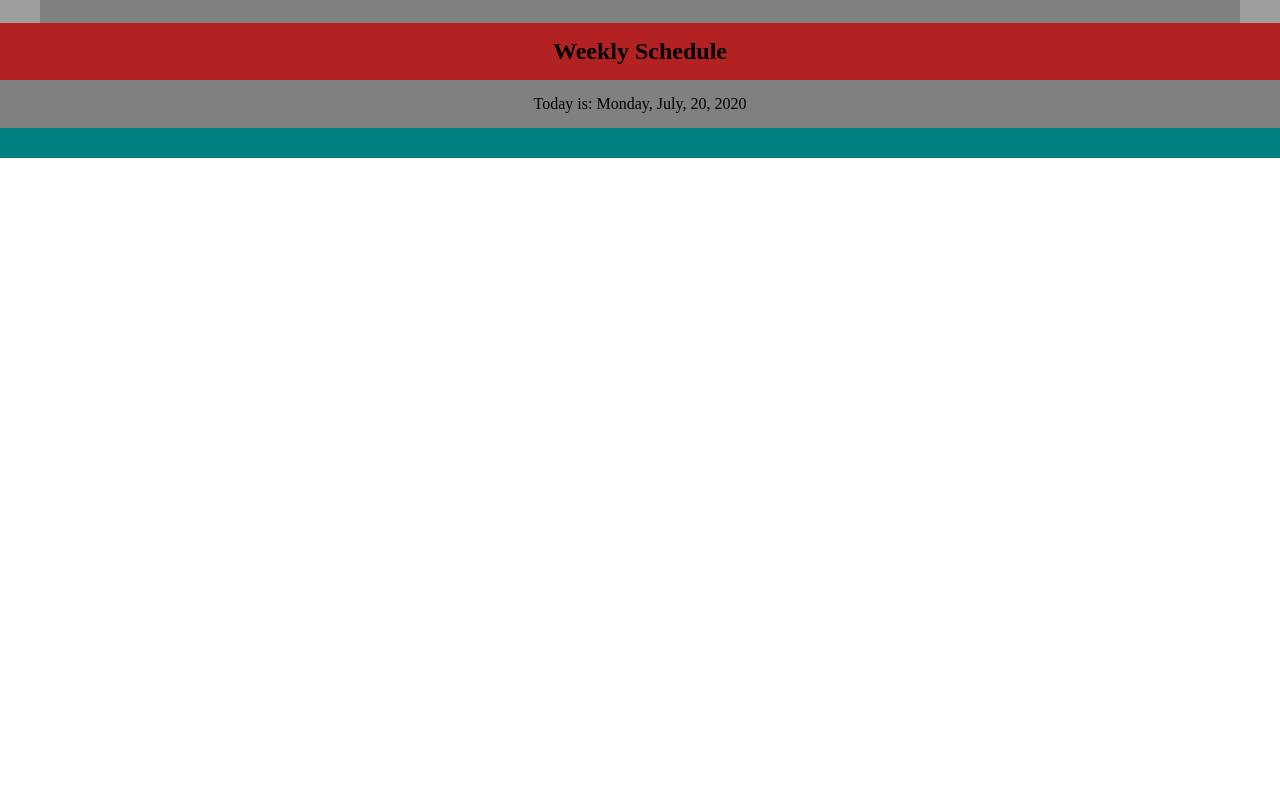
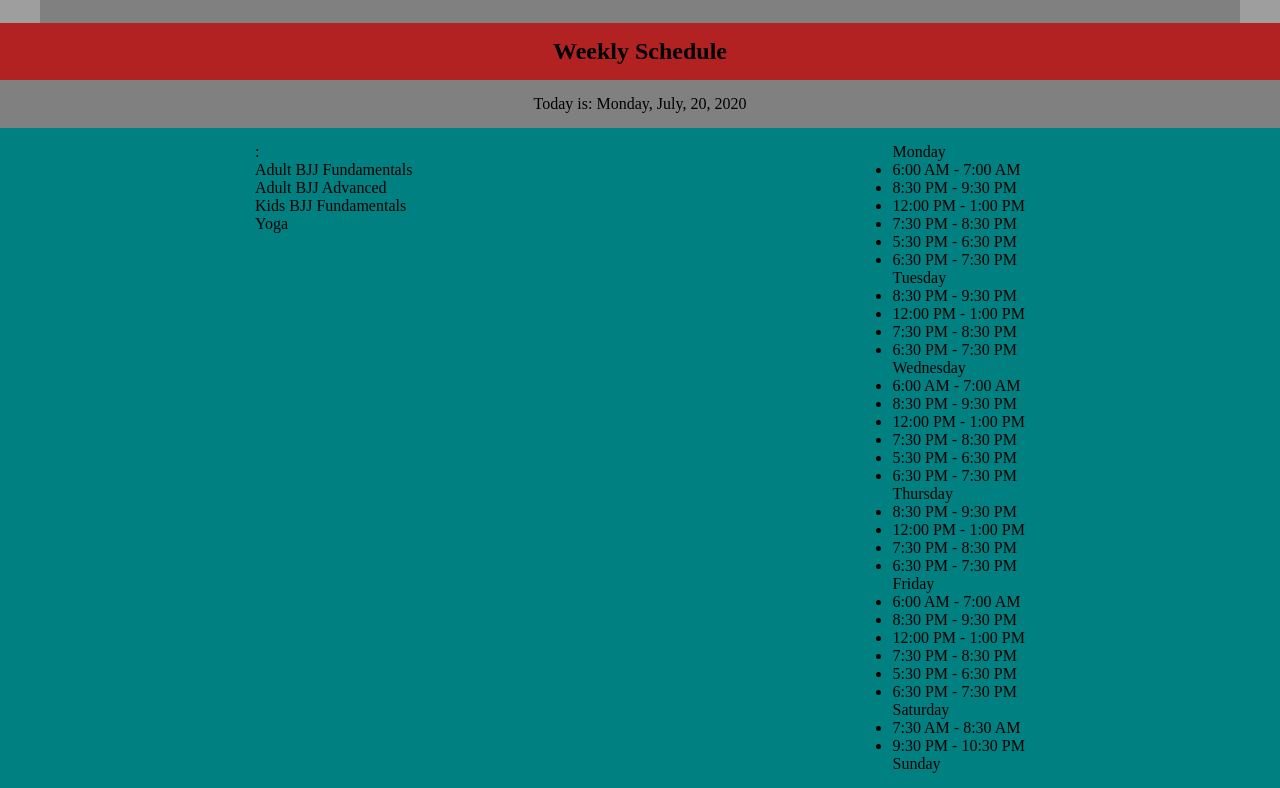
Before and after one commit to JorgeReyesJunior/sg-mma, a React (Create React App) app: page / in a window 1280 px wide. Shown: the part 2839-3627 px from the top of the page. Before the commit the page ends 2997 px from the top, so only its background shows below. Built offline with nearby package versions, Linux system fonts and the light colour scheme.

Commit message:
Add 'courseList' to the component's local state and update the week view UI.

```diff
--- a/src/app/components/Calendar/CalendarWeekView.js
+++ b/src/app/components/Calendar/CalendarWeekView.js
@@ -2,9 +2,10 @@ import React, { useState, useEffect } from 'react';
 import * as utils from './Utilities';
 
 function CalendarWeekView(props) {
+  const [courseList, setCourseList] = useState();
   const [date, setDate] = useState();
   const [day, setDay] = useState();
-  const [daysInMonth, setDaysInMonth] = useState();
+  // const [daysInMonth, setDaysInMonth] = useState();
   const [month, setMonth] = useState();
   const [year, setYear] = useState();
   const [weekData, setWeekData] = useState();
@@ -15,26 +16,6 @@ function CalendarWeekView(props) {
 
     return { width, height };
   }
-
-  // TODO: Add week control functions
-  // function goToThisWeek() {
-  //   setDate(props.dateObj.getDate());
-  //   setDay(props.dateObj.getDay());
-  //   setDaysInMonth(utils.getDaysInMonth(props.dateObj));
-  //   setMonth(props.dateObj.getUTCMonth());
-  //   setWeekData(utils.getCurrentWeekData(props.dateObj));
-  //   setYear(props.dateObj.getUTCFullYear());
-  // }
-
-  // // TODO
-  // function goToPreviousWeek() {
-  //   // TODO: Handle month change
-  //   console.log("Get previous 7 days")
-  // }
-  // function goToNextWeek() {
-  //   // TODO: Handle month change
-  //   console.log("Get next 7 days")
-  // }
 
   useEffect(() => {
     let useEffectAborted = false;
@@ -61,9 +42,10 @@ function CalendarWeekView(props) {
     let useEffectAborted = false;
 
     function initCalendarWeekView() {
+      setCourseList(utils.getAllClassesByKey("name"))
       setDate(props.dateObj.getDate());
       setDay(props.dateObj.getDay());
-      setDaysInMonth(utils.getDaysInMonth(props.dateObj));
+      // setDaysInMonth(utils.getDaysInMonth(props.dateObj));
       setMonth(props.dateObj.getUTCMonth());
       setWeekData(utils.getCurrentWeekData(props.dateObj));
       setYear(props.dateObj.getUTCFullYear());
@@ -80,49 +62,141 @@ function CalendarWeekView(props) {
     );
   }, [props, weekData]);
 
-  if (weekData && windowDimensions.width < 768) {
+  if ((weekData && courseList) && windowDimensions.width < 768) {
+    const smallScreenWeekScheduleStyles = {
+      gridTemplateRows: `repeat(${7}, 1fr)`
+    }
     return (
       <div className="c-calendar c-calendar--week">
         <div className="c-calendar__header">
           <h2 className="c-calendar__title">Weekly Schedule</h2>
-          {/* <div className="c-calendar__controls">
-            <span>{`<`}</span>
-            <p className="">{`${weekData[0].day.getDate()}/${weekData[0].day.getMonth()} - ${weekData[6].day.getDate()}/${weekData[0].day.getMonth()}`}</p>
-            <span>{`>`}</span>
-          </div> */}
           <div className="c-calendar__indicators">
             <p className="">{`Today is: ${utils.getCalendarWeekday(day)}, ${utils.getCalendarMonth(month)}, ${date}, ${year}`}</p>
           </div>
         </div>
         <div className="c-calendar__body">
-          MOBILE
+          <div className="c-calendar__schedule" style={smallScreenWeekScheduleStyles}>
+            {
+              weekData.map((day, i) => {
+                let { daySchedule } = day;
+                let courses = Object.values(daySchedule)
+
+                let smallScreenGridRowStyles = {
+                  gridTemplateRows: `50px repeat(${courses.length}, 1fr)`,
+                }
+
+                return (
+                  <div className="c-calendar__weekday" key={i*i} style={smallScreenGridRowStyles}>
+                    <div className="c-weekday">
+                      <p className="c-weekday__name">
+                        {utils.getCalendarWeekday(day.day.getDay())}
+                      </p>
+                    </div>
+                    {
+                      courses.map((course, i) => {
+                        return (
+                          <div className="c-weekday c-weekday--s-screen" key={i*i}>
+                            <div className="c-weekday__course">
+                              <p className="c-weekday__course-name">{course.name}</p>
+                            </div>
+                            <ul className="c-weekday__schedule">
+                              {
+                                course.scheduleTimes.map((times, i)=> {
+                                  return <p className="c-weekday__times" key={i*i}>{`${times.startTime} - ${times.startTime}`}</p>
+                                })
+                              }
+                            </ul>
+                          </div>
+                        )
+                      })
+                    }
+                  </div>
+                )
+              })
+            }
+          </div>
         </div>
       </div>
     )
-  } else if (weekData) {
+  } else if ((weekData && courseList)) {
+    const largeScreenGridRowStyles = {
+      gridTemplateRows: `50px repeat(${utils.getAllClassesByKey("name").length}, 1fr)`,
+    }
+    const largeScreenWeekScheduleStyles = {
+      gridTemplateColumns: `repeat(${7}, 1fr)`
+    }
+
     return (
       <div className="c-calendar c-calendar--week">
         <div className="c-calendar__header">
           <h2 className="c-calendar__title">Weekly Schedule</h2>
-          {/* <div className="c-calendar__controls">
-            <span>{`<`}</span>
-            <p className="">{`${weekData[0].day.getDate()}/${weekData[0].day.getMonth()} - ${weekData[6].day.getDate()}/${weekData[0].day.getMonth()}`}</p>
-            <span>{`>`}</span>
-          </div> */}
           <div className="c-calendar__indicators">
             <p className="">{`Today is: ${utils.getCalendarWeekday(day)}, ${utils.getCalendarMonth(month)}, ${date}, ${year}`}</p>
           </div>
         </div>
         <div className="c-calendar__body">
-          <div className="c-calendar__days">
+          <div className="c-calendar__courselist" style={largeScreenGridRowStyles}>
+            <div className="c-calendar__course">
+              <p className="c-calendar__course-name">:</p>
+            </div>
+            {
+              courseList.map((course, i) => {
+                return (
+                  <div className="c-calendar__course" key={i*i}>
+                    <p className="c-calendar__course-name">{course.name}</p>
+                  </div>
+                )
+              })
+            }
+          </div>
+          <div className="c-calendar__schedule" style={largeScreenWeekScheduleStyles}>
+            {
+              weekData.map((day, i) => {
+                let { daySchedule } = day;
+                let courses = Object.values(daySchedule)
 
-          </div>
-          <div className="c-calendar__schedule">
-            <div>
-              {
+                return (
+                  <div className="c-calendar__weekday" key={i*i} style={largeScreenGridRowStyles}>
+                    <div className="c-weekday">
+                      <p className="c-weekday__name">
+                        {utils.getCalendarWeekday(day.day.getDay())}
+                      </p>
+                    </div>
+                    {
+                      courseList.map((listedCourse, i) => {
+                        return (
+                          <div className="c-weekday" key={i*i}>
+                            <ul className="c-weekday__courses">
+                              {
+                                courses.map((course) => {
+                                  if(listedCourse.name === course.name) {
+                                    return course.scheduleTimes.map((timeFrame, k) => {
+                                      let { startTime, endTime } = timeFrame;
 
-              }
-            </div>
+                                      if(startTime && endTime) {
+                                        return (
+                                          <li className="c-weekday__course-schedule" key={k*k}>
+                                            <p className="c-weekday__course-times">{`${timeFrame.startTime} - ${timeFrame.endTime}`}</p>
+                                          </li>
+                                        )
+                                      } else {
+                                        return null;
+                                      }
+                                    })
+                                  } else {
+                                    return null;
+                                  }
+                                })
+                              }
+                            </ul>
+                          </div>
+                        )
+                      })
+                    }
+                  </div>
+                )
+              })
+            }
           </div>
         </div>
       </div>
```
